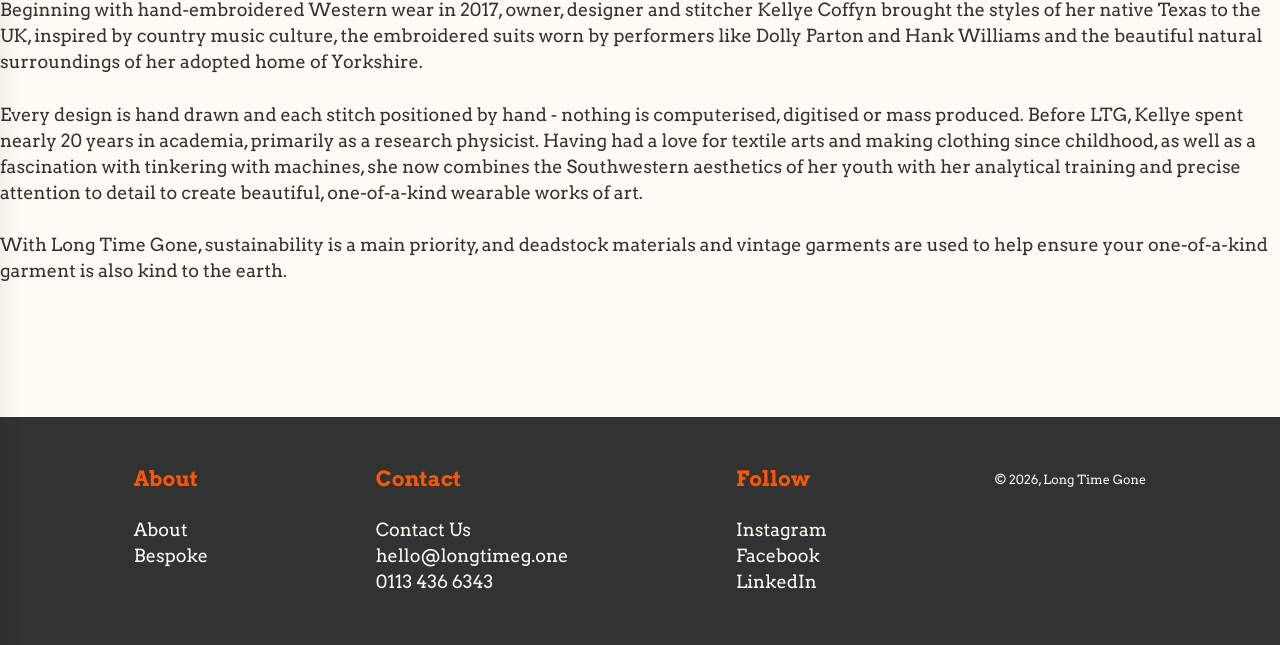
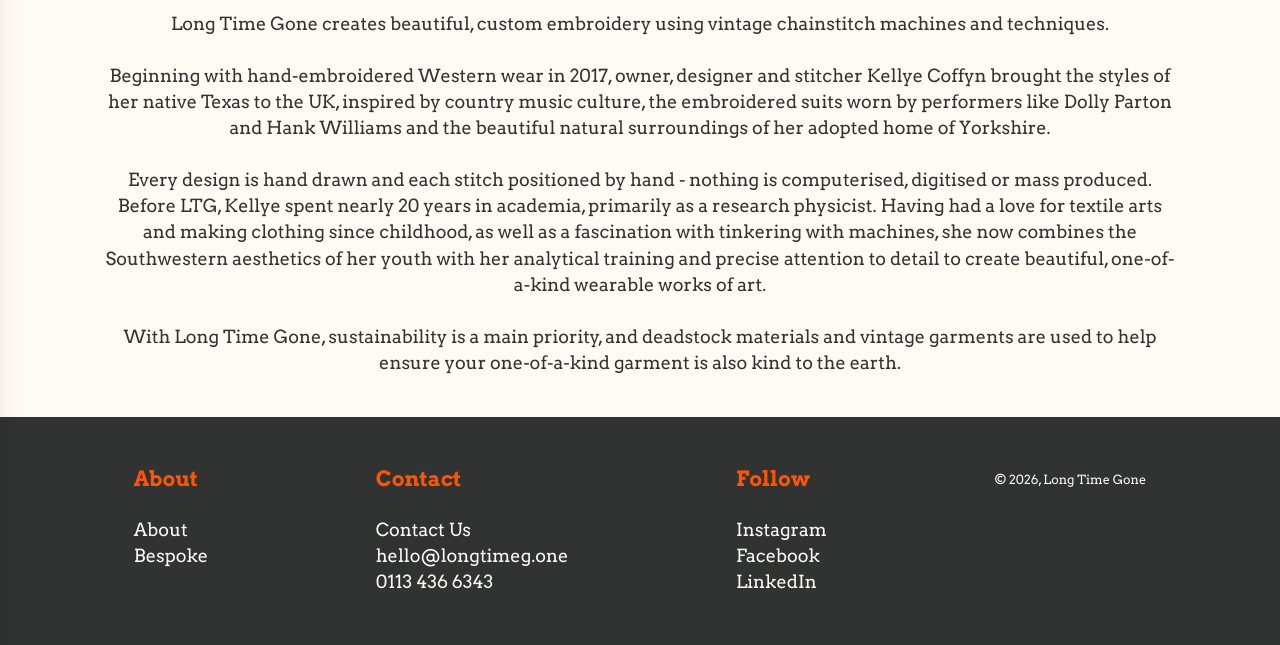
Before and after one commit to KellyeC/long-time-gone, an Astro site: page /about in a window 1280 px wide. Shown: the part 155-800 px from the top of the page. Built offline with nearby package versions, Linux system fonts and the light colour scheme; Astro itself is replaced by a stand-in of ours.

Commit message:
styled about and bespoke pages

```diff
--- a/src/pages/about.astro
+++ b/src/pages/about.astro
@@ -1,31 +1,31 @@
 ---
 import Layout from "../layouts/Layout.astro";
+import Introheading from "../components/IntroHeading.astro";
 ---
 
 <Layout title="About">
-    <section class="about">
-        <p class="about__text">
+    <h1 style="text-align: center; padding: 0px 100px 0px;">About</h1>
+    <p style="text-align: center; padding: 0px 100px 0px;">
         Long Time Gone creates beautiful, custom embroidery using vintage
         chainstitch machines and techniques.
         <br />
         <br />
-            Beginning with hand-embroidered Western wear in 2017, owner, designer
-            and stitcher Kellye Coffyn brought the styles of her native Texas to the
-            UK, inspired by country music culture, the embroidered suits worn by performers
-            like Dolly Parton and Hank Williams and the beautiful natural surroundings
-            of her adopted home of Yorkshire.<br /><br />Every design is hand
-            drawn and each stitch positioned by hand - nothing is computerised,
-            digitised or mass produced. Before LTG, Kellye spent nearly 20 years
-            in academia, primarily as a research physicist. Having had a love
-            for textile arts and making clothing since childhood, as well as a
-            fascination with tinkering with machines, she now combines the
-            Southwestern aesthetics of her youth with her analytical training
-            and precise attention to detail to create beautiful, one-of-a-kind
-            wearable works of art.
+        Beginning with hand-embroidered Western wear in 2017, owner, designer and
+        stitcher Kellye Coffyn brought the styles of her native Texas to the UK, inspired
+        by country music culture, the embroidered suits worn by performers like Dolly
+        Parton and Hank Williams and the beautiful natural surroundings of her adopted
+        home of Yorkshire.
         <br /><br />
-            With Long Time Gone, sustainability is a main priority, and deadstock
-            materials and vintage garments are used to help ensure your one-of-a-kind
-            garment is also kind to the earth.
+        Every design is hand drawn and each stitch positioned by hand - nothing is
+        computerised, digitised or mass produced. Before LTG, Kellye spent nearly
+        20 years in academia, primarily as a research physicist. Having had a love
+        for textile arts and making clothing since childhood, as well as a fascination
+        with tinkering with machines, she now combines the Southwestern aesthetics
+        of her youth with her analytical training and precise attention to detail
+        to create beautiful, one-of-a-kind wearable works of art.
+        <br /><br />
+        With Long Time Gone, sustainability is a main priority, and deadstock materials
+        and vintage garments are used to help ensure your one-of-a-kind garment is
+        also kind to the earth.
     </p>
-    </section>
 </Layout>
```
Also changed, not shown: src/pages/bespoke.astro (+20 -12 lines). Lines whose indentation alone changed are shown as unchanged.
